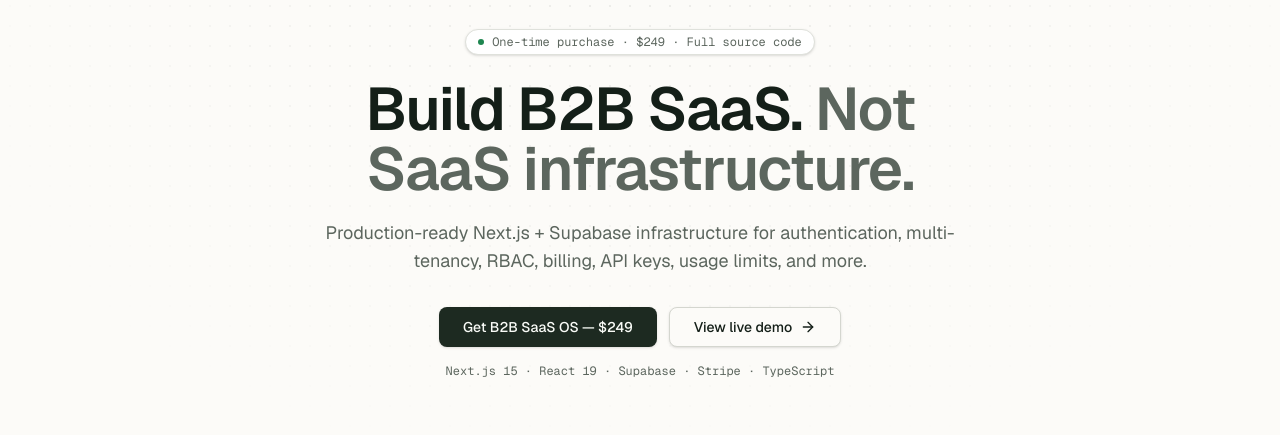
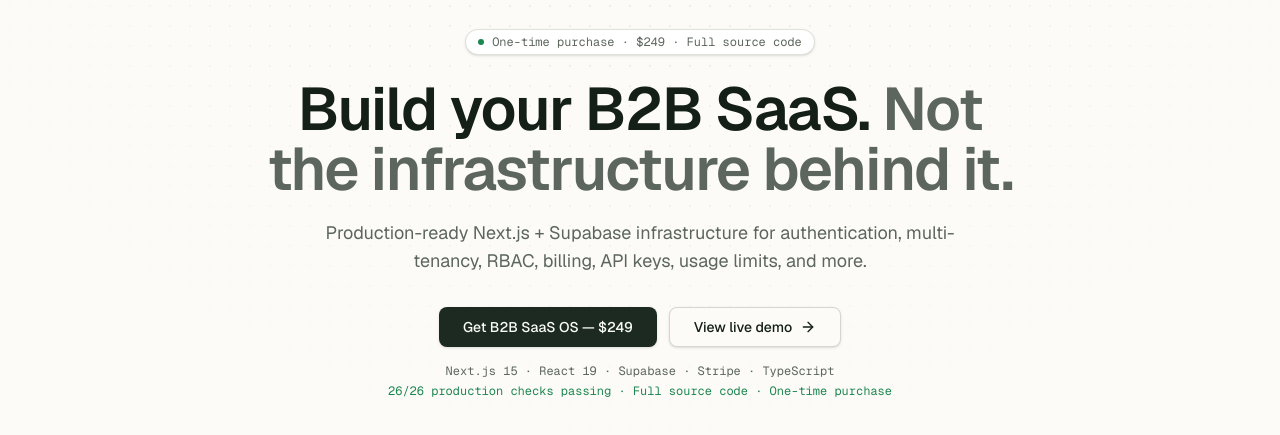
Before and after one commit to whiteindian21/wendelandrady, a Next.js app: page / in a window 1280 px wide. Shown: the part 141-576 px from the top of the page. Built offline with nearby package versions, Linux system fonts and the light colour scheme; no server answers.

Commit message:
Update page.tsx

```diff
--- a/app/(marketing)/page.tsx
+++ b/app/(marketing)/page.tsx
@@ -281,8 +281,8 @@
               One-time purchase · {siteConfig.priceDisplay} · Full source code
             </p>
             <h1 className="mt-6 text-balance text-4xl font-semibold tracking-tight sm:text-5xl md:text-6xl">
-              Build B2B SaaS.{" "}
-              <span className="text-muted-foreground">Not SaaS infrastructure.</span>
+              Build your B2B SaaS.{" "}
+              <span className="text-muted-foreground">Not the infrastructure behind it.</span>
             </h1>
             <p className="mx-auto mt-5 max-w-2xl text-pretty text-base text-muted-foreground sm:text-lg">
               {siteConfig.description}
@@ -299,6 +299,9 @@
             </div>
             <p className="mt-4 font-mono text-xs text-muted-foreground">
               Next.js 15 · React 19 · Supabase · Stripe · TypeScript
+            </p>
+            <p className="mt-1 font-mono text-xs text-brand">
+              26/26 production checks passing · Full source code · One-time purchase
             </p>
           </div>
           <ProductFrame />
```
